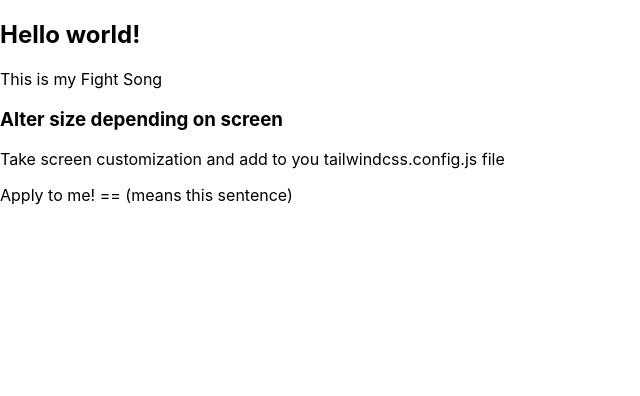
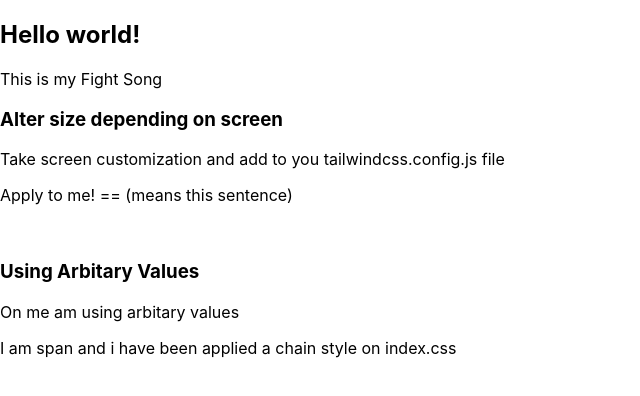
Before and after one commit to alsongard/tailwind_css, a React (Create React App) app in the folder first_app/: page / in a window 1280 px wide. Shown: the top 396 px of the page, without its empty margins (0-640 px from the left). Built offline with nearby package versions, Linux system fonts and the light colour scheme.

Commit message:
applying chain styles and using @layer

```diff
--- a/first_app/src/App.js
+++ b/first_app/src/App.js
@@ -9,8 +9,12 @@ function App() {
 
       <h3>Alter size depending on screen</h3>
       <p>Take screen customization and add to you tailwindcss.config.js file</p>
-      <p className="text-xs lg:text-3xl">Apply to me! == (means this sentence)</p>
+      <p className="text-xs lg:text-5xl">Apply to me! == (means this sentence)</p>
+      <br/>
+      <h3 className="mb-1">Using Arbitary Values</h3>
+      <p className="bg-[#acc955] py-2 ">On me am using arbitary values</p>
 
+      <p>I am <span>span</span> and i have been applied a chain style on index.css</p>
     </section>
 
   );
```
